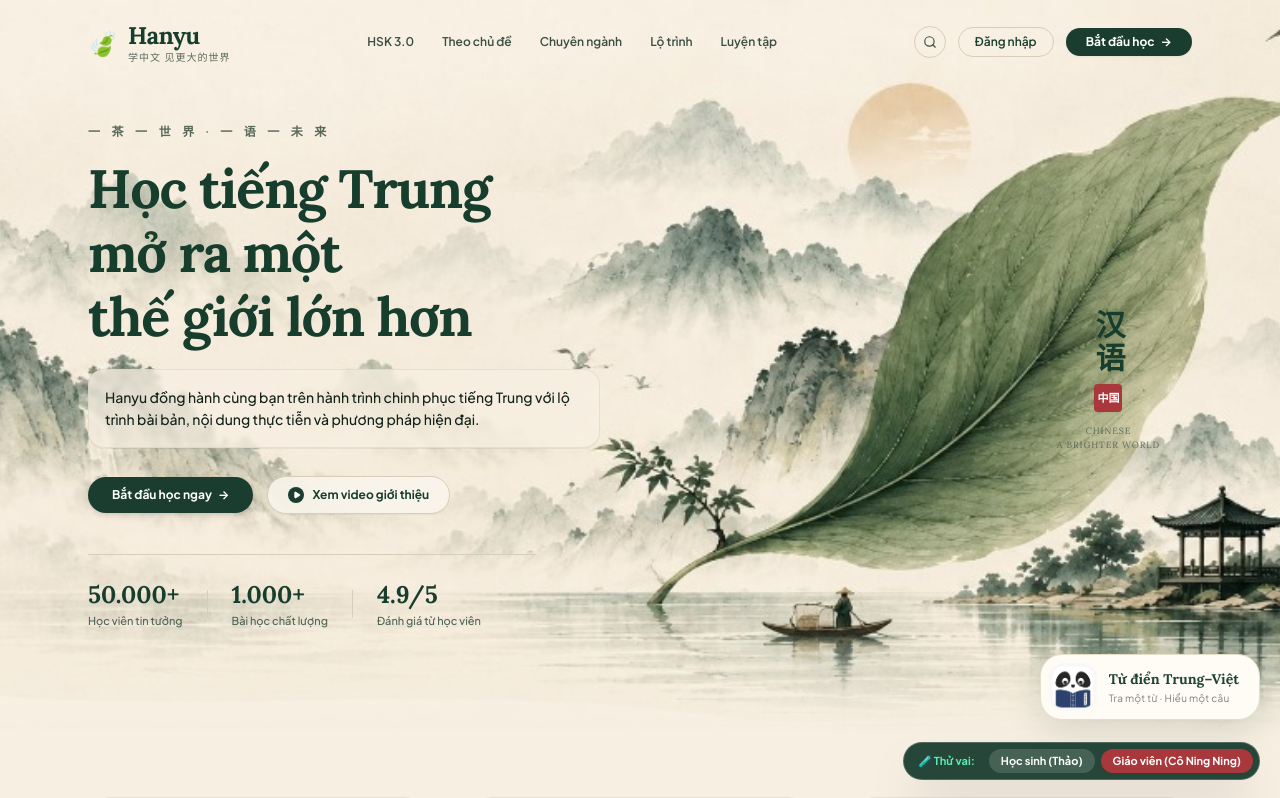
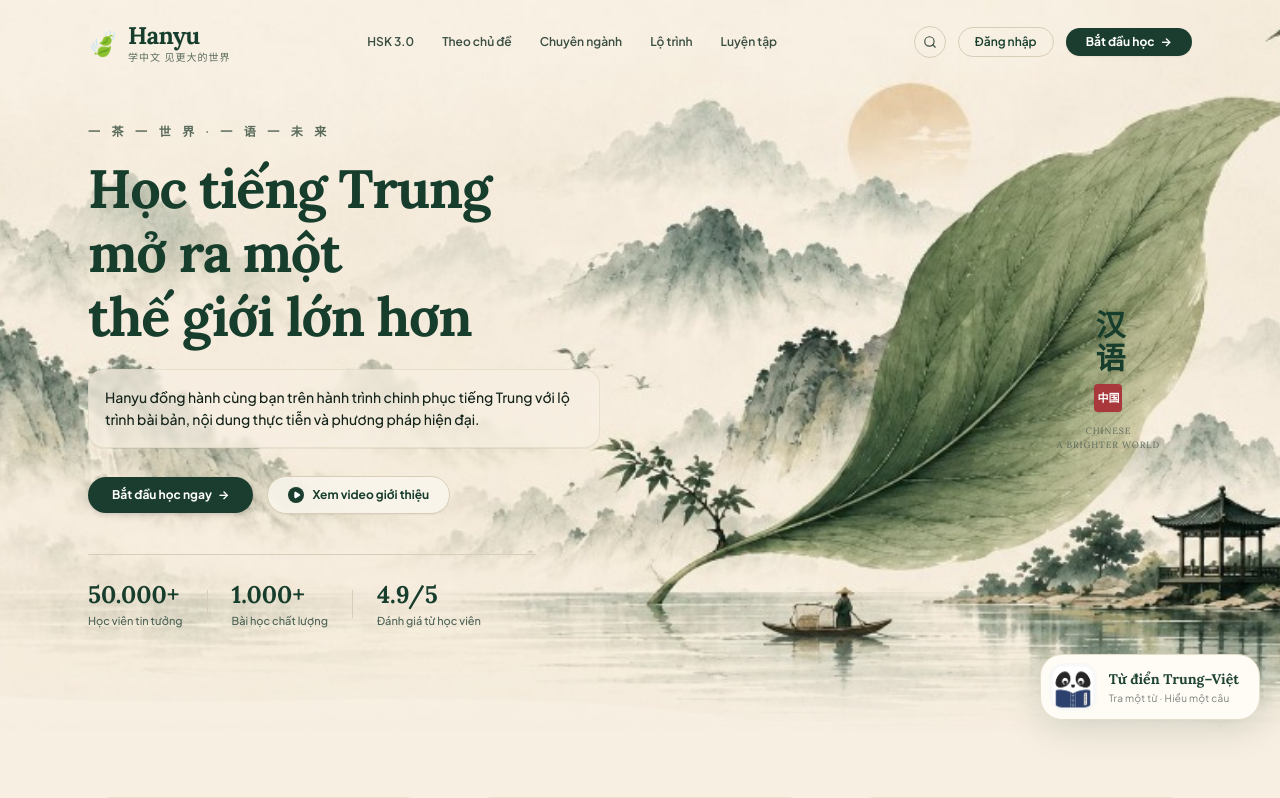
Before and after one commit to Tien263/HSK_FE, a Next.js app: page / in a window 1280 px wide. Shown: the top 798 px of the page. Built offline with nearby package versions, Linux system fonts and the light colour scheme.

Commit message:
fix(home): remove floating quick-role switcher pill and error alert from landing page

```diff
--- a/scripts/do_commit.js
+++ b/scripts/commit_remove_pill.js
@@ -12,8 +12,8 @@ execSync('git add -A', { env, stdio: 'inherit' });
 const treeHash = execSync('git write-tree', { env }).toString().trim();
 console.log('Tree hash:', treeHash);
 
-const parentHash = '089f4aeaf86df97b3717dc9e639757290c1dc71c';
-const commitMsg = 'fix(pinyin & onboarding): clean decomposed pinyin tone diacritics, enable admin placement test editor, and auto-evaluate placement score';
+const parentHash = execSync('git rev-parse HEAD').toString().trim();
+const commitMsg = 'fix(home): remove floating quick-role switcher pill and error alert from landing page';
 const commitHash = execSync(`git commit-tree ${treeHash} -p ${parentHash} -m "${commitMsg}"`, { env }).toString().trim();
 console.log('New commit:', commitHash);
 
@@ -23,4 +23,4 @@ fs.writeFileSync(path.join('.git', 'refs', 'heads', 'feat', 'clean-architecture'
 try { fs.unlinkSync(tempIndex); } catch (e) {}
 console.log('Pushing to origin...');
 execSync('git push origin main feat/clean-architecture', { stdio: 'inherit' });
-console.log('All done successfully!');
+console.log('Successfully pushed to both branches!');
--- a/src/app/page.tsx
+++ b/src/app/page.tsx
@@ -1,8 +1,4 @@
-"use client";
-
 import Image from "next/image";
-import { useRouter } from "next/navigation";
-import { useState } from "react";
 import Header from "@/components/Header";
 import HeroSection from "@/components/HeroSection";
 import CourseCategories from "@/components/CourseCategories";
@@ -12,51 +8,8 @@ import PracticeFeatures from "@/components/PracticeFeatures";
 import Footer from "@/components/Footer";
 
 export default function HomePage() {
-  const router = useRouter();
-  const [quickLoginError, setQuickLoginError] = useState("");
-  const [quickLoginBusy, setQuickLoginBusy] = useState(false);
-
-  // Quick 1-click test simulation for student & teacher
-  const handleQuickLogin = async (role: "STUDENT" | "TEACHER") => {
-    setQuickLoginBusy(true); setQuickLoginError("");
-    const username = role === "STUDENT" ? "student" : "teacher";
-    try {
-      const response = await fetch("/api/v1/auth/login", { method: "POST", headers: { "Content-Type": "application/json" }, body: JSON.stringify({ username, password: `${username}123` }) });
-      const data = await response.json();
-      if (!response.ok) throw new Error(data.message || "Chưa đăng nhập được.");
-      localStorage.setItem("currentUser", JSON.stringify(data.user));
-      sessionStorage.removeItem("currentUser");
-      router.push(role === "STUDENT" ? "/s/home" : "/t/dashboard");
-    } catch (error) { setQuickLoginError(error instanceof Error ? error.message : "Chưa đăng nhập được."); }
-    finally { setQuickLoginBusy(false); }
-  };
-
   return (
     <div className="min-h-screen bg-[#f7efe2] text-[#173d2d] font-sans selection:bg-[#1a3d2f] selection:text-white relative overflow-x-hidden">
-      {/* ===================== FLOATING ONE-CLICK ROLE SWITCH PILL ===================== */}
-      <aside aria-label="Thử vai nhanh" className="fixed bottom-5 right-5 z-50 flex items-center gap-1.5 p-1.5 rounded-full bg-[#1a3d2f]/95 text-white shadow-2xl border border-white/20 backdrop-blur-md text-[11px] font-bold">
-        <span className="px-2 py-0.5 text-emerald-300">🧪 Thử vai:</span>
-        <button
-          type="button"
-          onClick={() => handleQuickLogin("STUDENT")}
-          disabled={quickLoginBusy}
-          className="px-3 py-1 rounded-full bg-white/15 hover:bg-white/30 text-white transition flex items-center gap-1 cursor-pointer"
-          title="Đăng nhập thử vai Học sinh (Bạn Thảo)"
-        >
-          <span>Học sinh (Thảo)</span>
-        </button>
-        <button
-          type="button"
-          onClick={() => handleQuickLogin("TEACHER")}
-          disabled={quickLoginBusy}
-          className="px-3 py-1 rounded-full bg-[#a8383b] hover:bg-[#b91c1c] text-white transition flex items-center gap-1 cursor-pointer shadow-xs"
-          title="Đăng nhập thử vai Giáo viên (Cô Ning Ning)"
-        >
-          <span>Giáo viên (Cô Ning Ning)</span>
-        </button>
-      </aside>
-      {quickLoginError && <p role="alert" className="fixed bottom-20 right-5 z-50 max-w-sm rounded-xl bg-red-50 p-3 text-xs text-red-800">{quickLoginError}</p>}
-
       {/* ===================== TOP HERO MASTER WRAPPER (Exact Mockup Artwork Background) ===================== */}
       <div className="relative w-full overflow-hidden">
         {/* Full-width continuous Shanshui background (exact user image, seamlessly feathered) */}
```
